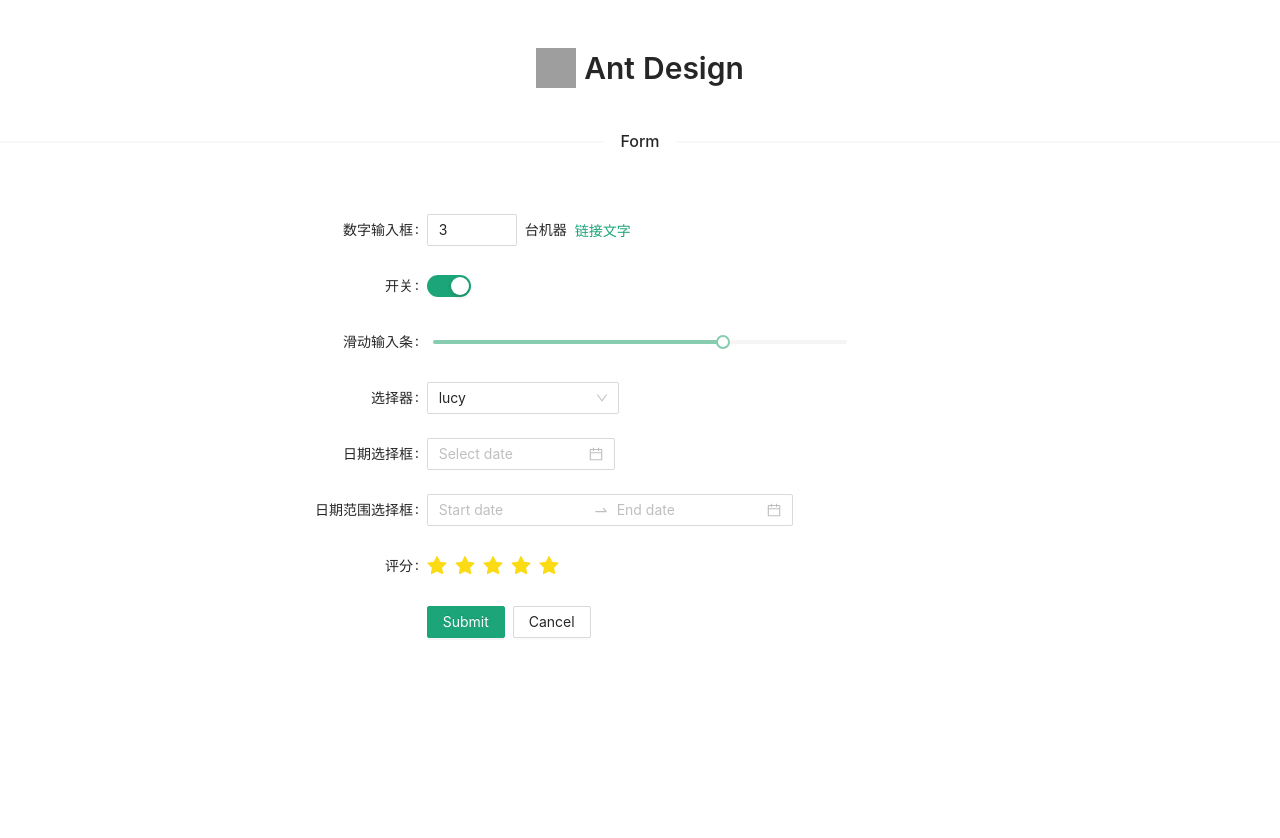
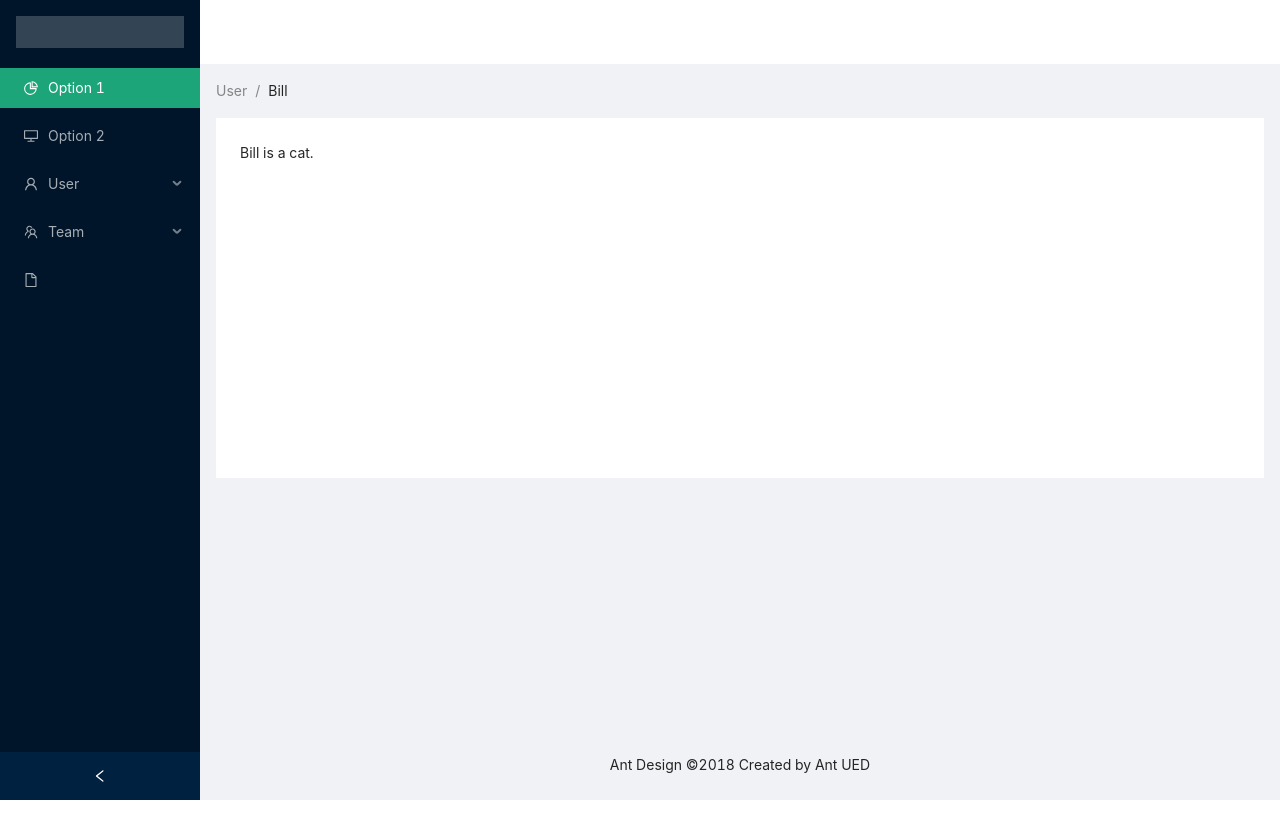
Before and after one commit to Mercury-23/MERN-project, a React (Create React App) app: page / in a window 1280 px wide. Shown: the top 838 px of the page. After the commit the page ends 800 px from the top, so only its background shows below. Built offline with nearby package versions, Linux system fonts and the light colour scheme; grey boxes are pictures that could not be loaded.

Commit message:
Layout installed succecfuly

```diff
--- a/src/App.less
+++ b/src/App.less
@@ -1,5 +1,17 @@
 @import "~antd/dist/antd.less";
 
+.logo {
+  height: 32px;
+  background: rgba(255, 255, 255, 0.2);
+  margin: 16px;
+}
+
+.site-layout .site-layout-background {
+  background: #fff;
+}
+[data-theme="dark"] .site-layout .site-layout-background {
+  background: #141414;
+}
 .App {
   text-align: center;
 }
--- a/src/views/Dashboard.js
+++ b/src/views/Dashboard.js
@@ -1,84 +1,26 @@
 import React, { useRef, useState } from "react";
-import {
-  Form,
-  Select,
-  InputNumber,
-  DatePicker,
-  Switch,
-  Slider,
-  Button,
-  Rate,
-  Typography,
-  Space,
-  Divider,
-} from "antd";
+import DashboardLayout from "./DashboardLayout";
+import { Layout, Breadcrumb } from "antd";
 
-const { Option } = Select;
-const { Title } = Typography;
+const { Content } = Layout;
 
-function Dashboard() {
-  let refFromUseRef = useRef(null);
-  return (
-    <>
-      <section style={{ textAlign: "center", marginTop: 48, marginBottom: 40 }}>
-        <Space align="start">
-          <img
-            style={{ width: 40, height: 40 }}
-            src="https://gw.alipayobjects.com/zos/rmsportal/KDpgvguMpGfqaHPjicRK.svg"
-            alt="Ant Design"
-          />
-          <Title
-            level={2}
-            style={{ marginBottom: 0 }}
-            data-testid="this idurar"
-          >
-            Ant Design{" "}
-          </Title>
-        </Space>
-      </section>
-      <Divider style={{ marginBottom: 60 }}>Form</Divider>
-      <Form labelCol={{ span: 8 }} wrapperCol={{ span: 8 }}>
-        <Form.Item label="数字输入框">
-          <InputNumber min={1} max={10} defaultValue={3} />
-          <span className="ant-form-text"> 台机器</span>
-          <a href="https://ant.design">链接文字</a>
-        </Form.Item>
-        <Form.Item label="开关">
-          <Switch defaultChecked />
-        </Form.Item>
-        <Form.Item label="滑动输入条">
-          <Slider defaultValue={70} />
-        </Form.Item>
-        <Form.Item label="选择器">
-          <Select defaultValue="lucy" style={{ width: 192 }}>
-            <Option value="jack">jack</Option>
-            <Option value="lucy">lucy</Option>
-            <Option value="disabled" disabled>
-              disabled
-            </Option>
-            <Option value="yiminghe">yiminghe</Option>
-          </Select>
-        </Form.Item>
-        <Form.Item label="日期选择框">
-          <DatePicker />
-        </Form.Item>
-        <Form.Item label="日期范围选择框">
-          <DatePicker.RangePicker />
-        </Form.Item>
-        <Form.Item label="评分">
-          <Rate defaultValue={5} />
-        </Form.Item>
-        <Form.Item wrapperCol={{ span: 8, offset: 8 }}>
-          <Space>
-            <Button type="primary" htmlType="submit">
-              Submit
-            </Button>
-            <Button>Cancel</Button>
-          </Space>
-        </Form.Item>
-      </Form>
-    </>
-  );
-}
+const Dashboard = () => (
+  <DashboardLayout
+    contentLayout={
+      <Content style={{ margin: "0 16px" }}>
+        <Breadcrumb style={{ margin: "16px 0" }}>
+          <Breadcrumb.Item>User</Breadcrumb.Item>
+          <Breadcrumb.Item>Bill</Breadcrumb.Item>
+        </Breadcrumb>
+        <div
+          className="site-layout-background"
+          style={{ padding: 24, minHeight: 360 }}
+        >
+          Bill is a cat.
+        </div>
+      </Content>
+    }
+  />
+);
 
 export default Dashboard;
--- /dev/null
+++ b/src/views/DashboardLayout.js
@@ -0,0 +1,22 @@
+import React from "react";
+import HeaderContent from "./mixins/HeaderContent";
+import FooterContent from "./mixins/FooterContent";
+import Navigation from "./mixins/Navigation";
+import { Layout } from "antd";
+
+function DashboardLayout({ contentLayout }) {
+  return (
+    <>
+      <Layout style={{ minHeight: "100vh" }}>
+        <Navigation />
+        <Layout className="site-layout">
+          <HeaderContent />
+          {contentLayout}
+          <FooterContent />
+        </Layout>
+      </Layout>
+    </>
+  );
+}
+
+export default DashboardLayout;
--- a/src/views/Layout.js
+++ /dev/null
@@ -1,31 +0,0 @@
-import React from "react";
-import Header from "./mixins/Header";
-import Navigation from "./mixins/Navigation";
-import Panel from "./mixins/Panel";
-
-// class Layout extends React.Component {
-//   render() {
-//     const { content } = this.props;
-//     return (
-//       <div className="app">
-//         <Header tagline="Fresh Seafood Market" />
-//         <Navigation />
-//         <Panel name={{ value: "dashboard test" }} />
-//         {content}
-//       </div>
-//     );
-//   }
-// }
-
-function Layout({ content }) {
-  return (
-    <div className="app">
-      <Header tagline="Fresh Seafood Market" />
-      <Navigation />
-      <Panel name={{ value: "dashboard test" }} />
-      {content}
-    </div>
-  );
-}
-
-export default Layout;
--- a/src/views/NotFound.js
+++ b/src/views/NotFound.js
@@ -1,5 +1,5 @@
 import React from "react";
-import Layout from "./Layout";
+import DashboardLayout from "./DashboardLayout";
 const NotFound = () => <p>Not found </p>;
 
 export default NotFound;
--- /dev/null
+++ b/src/views/mixins/FooterContent.js
@@ -0,0 +1,12 @@
+import React from "react";
+import { Layout } from "antd";
+
+const { Footer } = Layout;
+
+const FooterContent = () => (
+  <Footer style={{ textAlign: "center" }}>
+    Ant Design ©2018 Created by Ant UED
+  </Footer>
+);
+
+export default FooterContent;
--- a/src/views/mixins/Header.js
+++ /dev/null
@@ -1,16 +0,0 @@
-import React from 'react'
-
-const Header = () => (
-    <div className="headerNav">
-        <div className="profile">
-            <img className="single__image" src="/images/photos/profile.jpg" />
-        </div>
-        <div className="account-dropdown">
-            <a href="#">Link 1</a>
-            <a href="#">Link 2</a>
-            <a href="#">Link 3</a>
-        </div>
-    </div>
-)
-
-export default Header
--- /dev/null
+++ b/src/views/mixins/HeaderContent.js
@@ -0,0 +1,10 @@
+import React from "react";
+import { Layout } from "antd";
+
+const { Header } = Layout;
+
+const HeaderContent = () => (
+  <Header className="site-layout-background" style={{ padding: 0 }} />
+);
+
+export default HeaderContent;
--- a/src/views/mixins/Navigation.js
+++ b/src/views/mixins/Navigation.js
@@ -1,60 +1,50 @@
-import React, { useState } from "react";
-import { menu } from "./Menu";
-import { icon } from "./Helper";
+import React from "react";
+import { Layout, Menu } from "antd";
+import {
+  DesktopOutlined,
+  PieChartOutlined,
+  FileOutlined,
+  TeamOutlined,
+  UserOutlined,
+} from "@ant-design/icons";
 
-import { useLocation } from "react-router";
+const { Sider } = Layout;
+const { SubMenu } = Menu;
+
+// class SiderDemo extends React.Component {
+//   state = {
+//     collapsed: false,
+//   };
+
+//   onCollapse = (collapsed) => {
+//     console.log(collapsed);
+//     this.setState({ collapsed });
+//   };
+// }
 
 function Navigation() {
-  const currentPath = useLocation().pathname;
-  const [open, setOpen] = useState(false);
-
   return (
-    <nav>
-      <a href="/">
-        <div className="logo"></div>
-      </a>
-      <ul className="navMenu">
-        {menu.map((item, index) => (
-          <li
-            key={index}
-            className={item.submenu ? "toggle" : ""}
-            onClick={() => {
-              setOpen(!open);
-            }}
-          >
-            {item.submenu && (
-              <>
-                <p>{item.title}</p>
-                <ul className={open === true ? "subMenu show" : "subMenu"}>
-                  {item.submenu.map((submenu, index) => (
-                    <li key={index}>
-                      <a
-                        href={submenu.slug}
-                        className={
-                          currentPath === submenu.slug ? "nav__active" : ""
-                        }
-                      >
-                        <p>{submenu.title}</p>
-                      </a>
-                    </li>
-                  ))}
-                </ul>
-              </>
-            )}
-
-            {!item.submenu && (
-              <a
-                href={item.slug}
-                className={currentPath === item.slug ? "nav__active" : ""}
-              >
-                <p>{item.title}</p>
-              </a>
-            )}
-          </li>
-        ))}
-      </ul>
-    </nav>
+    <Sider collapsible>
+      <div className="logo" />
+      <Menu theme="dark" defaultSelectedKeys={["1"]} mode="inline">
+        <Menu.Item key="1" icon={<PieChartOutlined />}>
+          Option 1
+        </Menu.Item>
+        <Menu.Item key="2" icon={<DesktopOutlined />}>
+          Option 2
+        </Menu.Item>
+        <SubMenu key="sub1" icon={<UserOutlined />} title="User">
+          <Menu.Item key="3">Tom</Menu.Item>
+          <Menu.Item key="4">Bill</Menu.Item>
+          <Menu.Item key="5">Alex</Menu.Item>
+        </SubMenu>
+        <SubMenu key="sub2" icon={<TeamOutlined />} title="Team">
+          <Menu.Item key="6">Team 1</Menu.Item>
+          <Menu.Item key="8">Team 2</Menu.Item>
+        </SubMenu>
+        <Menu.Item key="9" icon={<FileOutlined />} />
+      </Menu>
+    </Sider>
   );
 }
-
 export default Navigation;
--- a/src/views/mixins/Panel.js
+++ /dev/null
@@ -1,31 +0,0 @@
-import React from "react";
-import { icon } from "./Helper";
-
-// const Panel = (props) => (
-//   <>
-//     <div className="panelButton">
-//     </div>
-//     <div className="panel">
-//       <div className="box">
-//         <p className="panelTitle">{props.name.value}</p>
-//         <div className="space"></div>
-//       </div>
-//     </div>
-//   </>
-// );
-
-function Panel({ name }) {
-  return (
-    <>
-      <div className="panelButton"></div>
-      <div className="panel">
-        <div className="box">
-          <p className="panelTitle">{name.value}</p>
-          <div className="space"></div>
-        </div>
-      </div>
-    </>
-  );
-}
-
-export default Panel;
```
Also changed, not shown: src/views/Dashboard copy.js (added, +84 -0 lines).
